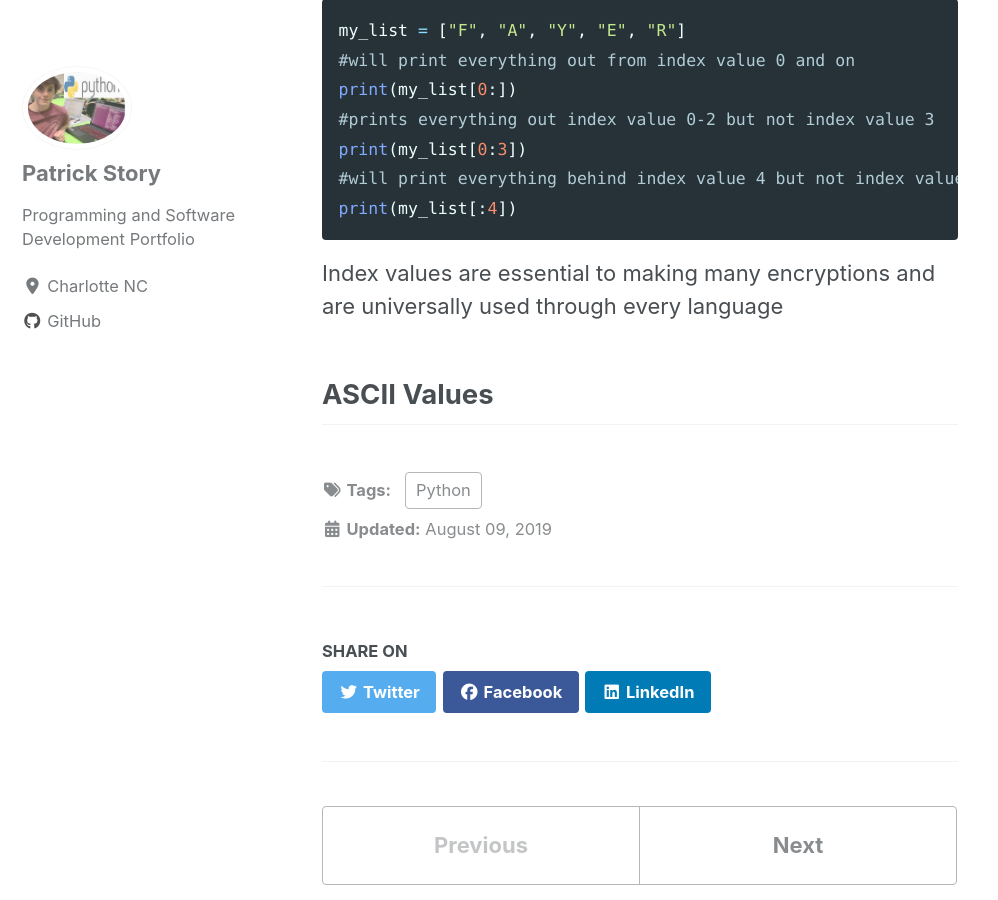
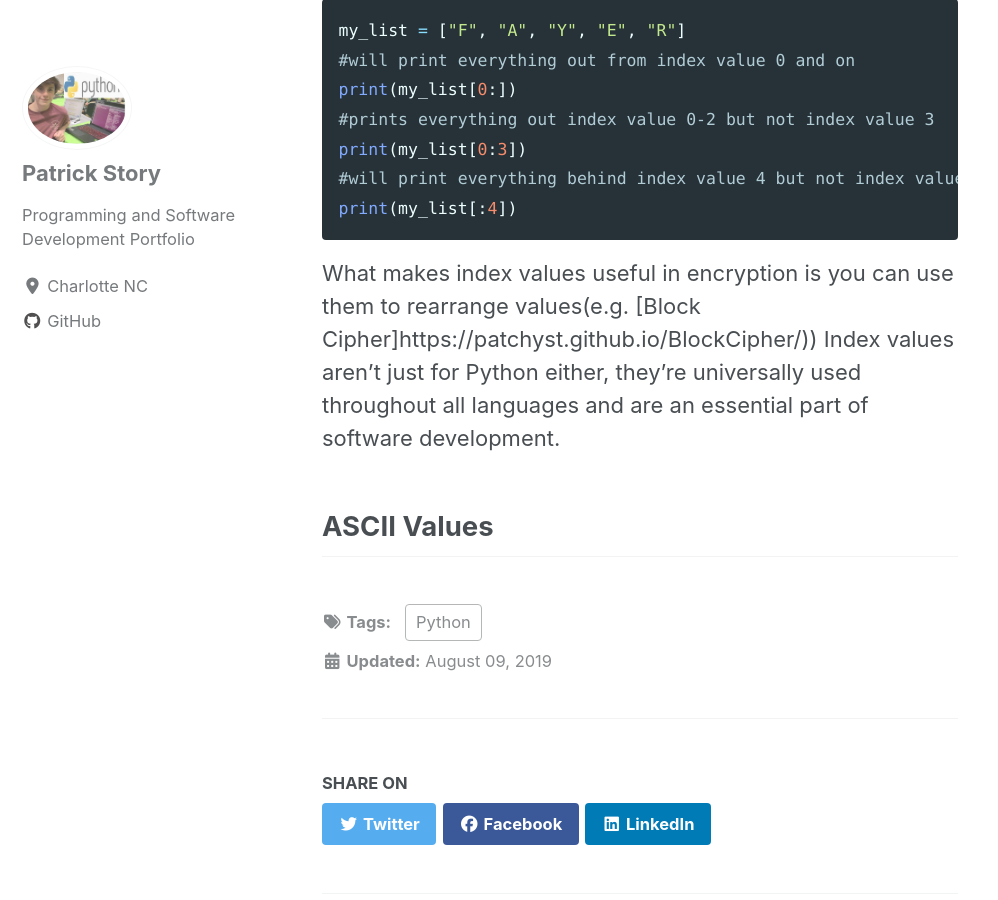
Before and after one commit to Patchyst/Patchyst.github.io, a Jekyll site: the page built from _posts/2019-08-9-indexASCII.md, in a window 1280 px wide and 900 px high, scrolled down 1980 px. Shown: the whole window, without its empty margins (0-998 px from the left). Built offline with Jekyll 4.4.1, drawn with Linux system fonts in a browser that asks for light colours; cached includes are drawn as plain includes; nearby versions of some CDN libraries.

Commit message:
updating ASCII and index values page

````diff
--- a/_posts/2019-08-9-indexASCII.md
+++ b/_posts/2019-08-9-indexASCII.md
@@ -42,6 +42,6 @@ print(my_list[0:3])
 #will print everything behind index value 4 but not index value 4
 print(my_list[:4])
 ```
-Index values are essential to making many encryptions and are universally used through every language
+What makes index values useful in encryption is you can use them to rearrange values(e.g. [Block Cipher]https://patchyst.github.io/BlockCipher/)) Index values aren't just for Python either, they're universally used throughout all languages and are an essential part of software development.
 
 ## ASCII Values
````
